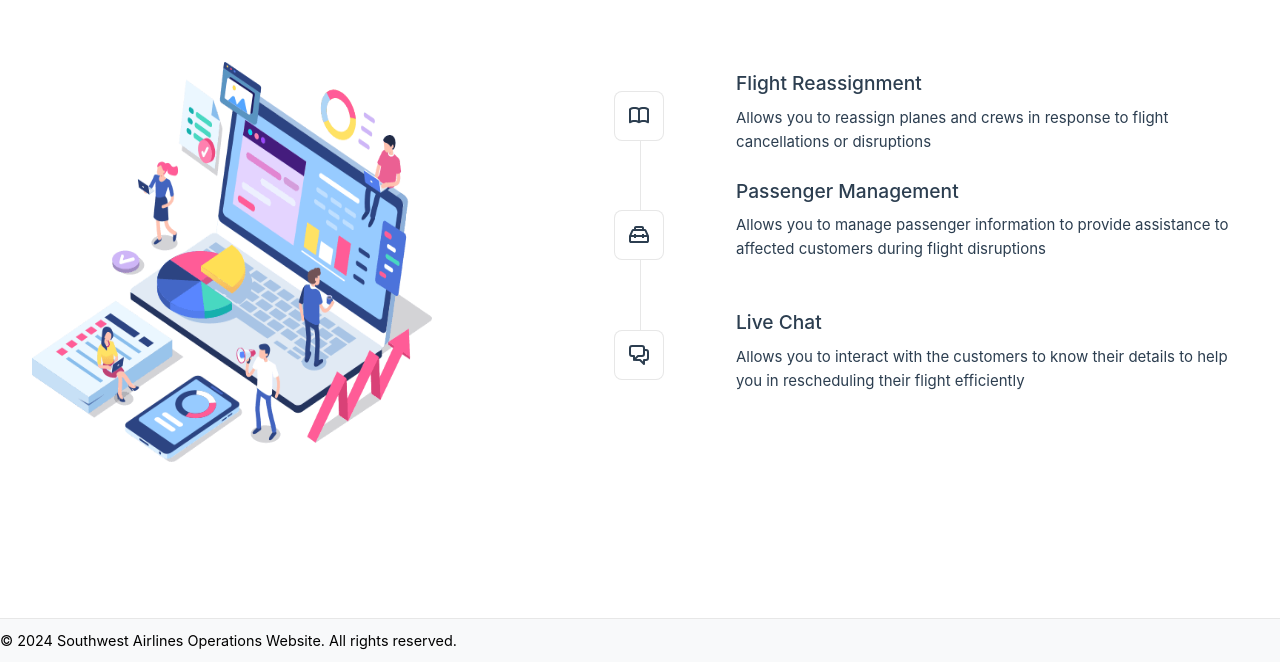
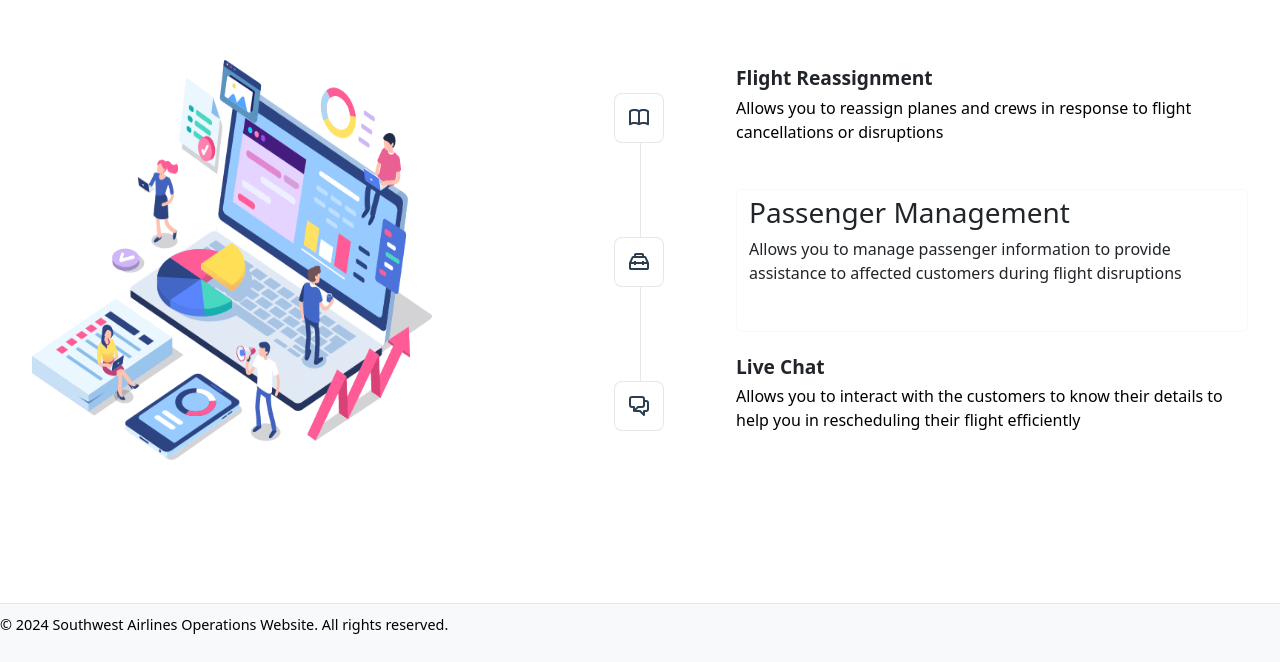
Before and after one commit to xyscis/dbtt-team-7, a Vue app in the folder vue-project/: page / in a window 1280 px wide. Shown: the part 138-800 px from the top of the page. Built offline with nearby package versions, Linux system fonts and the light colour scheme.

Commit message:
Added router and modified homepage

```diff
--- a/vue-project/package.json
+++ b/vue-project/package.json
@@ -9,8 +9,10 @@
     "preview": "vite preview"
   },
   "dependencies": {
+    "bootstrap": "^5.3.3",
+    "bootstrap-icons": "^1.11.3",
     "vue": "^3.4.15",
-    "vue-router": "^4.3.0"
+    "vue-router": "^4.0.13"
   },
   "devDependencies": {
     "@vitejs/plugin-vue": "^5.0.3",
--- a/vue-project/src/App.vue
+++ b/vue-project/src/App.vue
@@ -1,63 +1,19 @@
 <script setup>
 
-import HomePage from './components/HomePage.vue'
+// import HomePage from './components/HomePage.vue'
 import Footer from './components/Footer.vue'
 
 </script>
 
 <template>
-  <header>
-    <img alt="Vue logo" class="logo" src="./assets/home.PNG" width="400px" height="400px" />
-  </header>
+    <router-view></router-view>
 
-  <main>
-    <HomePage />
-  </main>
+
   <Footer></Footer>
+
 </template>
 
 <style scoped>
-header {
-  line-height: 1.5;
-}
-
-.logo {
-  display: block;
-  margin: 0 auto 2rem;
-}
-
-@media (min-width: 1024px) {
-  header {
-    display: flex;
-    place-items: center;
-    padding-right: calc(var(--section-gap) / 2);
-  }
-
-  .logo {
-    margin: 0 2rem 0 0;
-  }
-
-  header .wrapper {
-    display: flex;
-    place-items: flex-start;
-    flex-wrap: wrap;
-  }
-}
 
 
-/* Footer */
-#app {
-  padding-bottom: 50px;
-}
-
-.footer {
-  position: fixed;
-  left: 0;
-  bottom: 0;
-  width: 100%;
-  background-color: #f8f9fa;
-  text-align: left;
-  padding: 10px 0;
-  border-top: 1px solid #e7e7e7;
-}
 </style>
--- a/vue-project/src/assets/base.css
+++ b/vue-project/src/assets/base.css
@@ -83,4 +83,5 @@ body {
   text-rendering: optimizeLegibility;
   -webkit-font-smoothing: antialiased;
   -moz-osx-font-smoothing: grayscale;
+
 }
--- a/vue-project/src/assets/main.css
+++ b/vue-project/src/assets/main.css
@@ -5,6 +5,8 @@
   margin: 0 auto;
   padding: 2rem;
   font-weight: normal;
+  color:black;
+
 }
 
 a,
--- a/vue-project/src/components/Footer.vue
+++ b/vue-project/src/components/Footer.vue
@@ -28,4 +28,19 @@
   .text-center {
     text-align: center;
   }
+  /* Footer */
+#app {
+  padding-bottom: 50px;
+}
+
+.footer {
+  position: fixed;
+  left: 0;
+  bottom: 0;
+  width: 100%;
+  background-color: #f8f9fa;
+  text-align: left;
+  padding: 10px 0;
+  border-top: 1px solid #e7e7e7;
+}
   </style>
--- a/vue-project/src/components/HomePage.vue
+++ b/vue-project/src/components/HomePage.vue
@@ -5,35 +5,89 @@ import ToolingIcon from './icons/IconTooling.vue'
 import CommunityIcon from './icons/IconCommunity.vue'
 </script>
 
+
+
+
 <template>
-  <WelcomeItem>
+  <div>
+    <img alt="Vue logo" class="logo" src="../assets/home.png" width="400px" height="400px" />
+  </div>
+  <div >
+
+    <WelcomeItem  >
     <template #icon>
       <DocumentationIcon />
     </template>
-    <template #heading>Flight Reassignment</template>
+    <template #heading>
+      <div class="text-dark"><strong>Flight Reassignment</strong></div>
+    </template>
 
     <p>Allows you to reassign planes and crews in response to flight cancellations or disruptions</p>
   </WelcomeItem>
 
+
   <WelcomeItem>
-    <template #icon>
-      <ToolingIcon />
-    </template>
-    <template #heading>Passenger Management</template>
 
-    <p>Allows you to manage passenger information to provide assistance to affected customers during flight disruptions</p>
+      <template #icon>
+        <ToolingIcon />
+      </template>
+      <router-link to="/pm" type="button" class="btn btn-outline-light">
+        <div class="text-dark text-start"><h3>Passenger Management</h3></div>
 
-    <br />
+
+      <p class="text-start text-dark">Allows you to manage passenger information to provide assistance to affected customers during flight disruptions</p>
+
+      <br />
+      </router-link>
 
   </WelcomeItem>
+
+
+
 
   <WelcomeItem>
     <template #icon>
       <CommunityIcon />
     </template>
-    <template #heading>Live Chat</template>
+    <template #heading>
+      <div class="text-dark"><strong>Live Chat</strong></div>
+    </template>
 
     <p>Allows you to interact with the customers to know their details to help you in rescheduling their flight efficiently</p>
   </WelcomeItem>
+  </div>
 
 </template>
+
+<style scoped>
+
+header {
+  line-height: 1.5;
+}
+
+.logo {
+  display: block;
+  margin: 0 auto 2rem;
+}
+
+@media (min-width: 1024px) {
+  header {
+    display: flex;
+    place-items: center;
+    padding-right: calc(var(--section-gap) / 2);
+  }
+
+  .logo {
+    margin: 0 2rem 0 0;
+  }
+
+  header .wrapper {
+    display: flex;
+    place-items: flex-start;
+    flex-wrap: wrap;
+  }
+}
+
+
+
+</style>
--- a/vue-project/src/main.js
+++ b/vue-project/src/main.js
@@ -1,6 +1,11 @@
 import './assets/main.css'
-
+import router from './router'
 import { createApp } from 'vue'
 import App from './App.vue'
+import 'bootstrap'
+import 'bootstrap/dist/css/bootstrap.min.css'
+import 'bootstrap-icons/font/bootstrap-icons.min.css'
 
-createApp(App).mount('#app')
+createApp(App)
+    .use(router)
+    .mount('#app')
--- /dev/null
+++ b/vue-project/src/router/index.js
@@ -0,0 +1,23 @@
+import { createRouter, createWebHistory } from "vue-router";
+import Home from '../components/HomePage.vue'
+import PassengerManagement from "@/components/PassengerManagement.vue";
+
+const routes = [
+    {
+        path: '/',
+        name: 'home',
+        component: Home
+    },
+    {
+        path: '/pm',
+        name: 'PassengerManagement',
+        component: PassengerManagement
+    }
+]
+
+const router = createRouter({
+    history: createWebHistory(),
+    routes
+})
+
+export default router;
```
Also changed, not shown: 1 other file (tests, documents, lock files or other folders).
